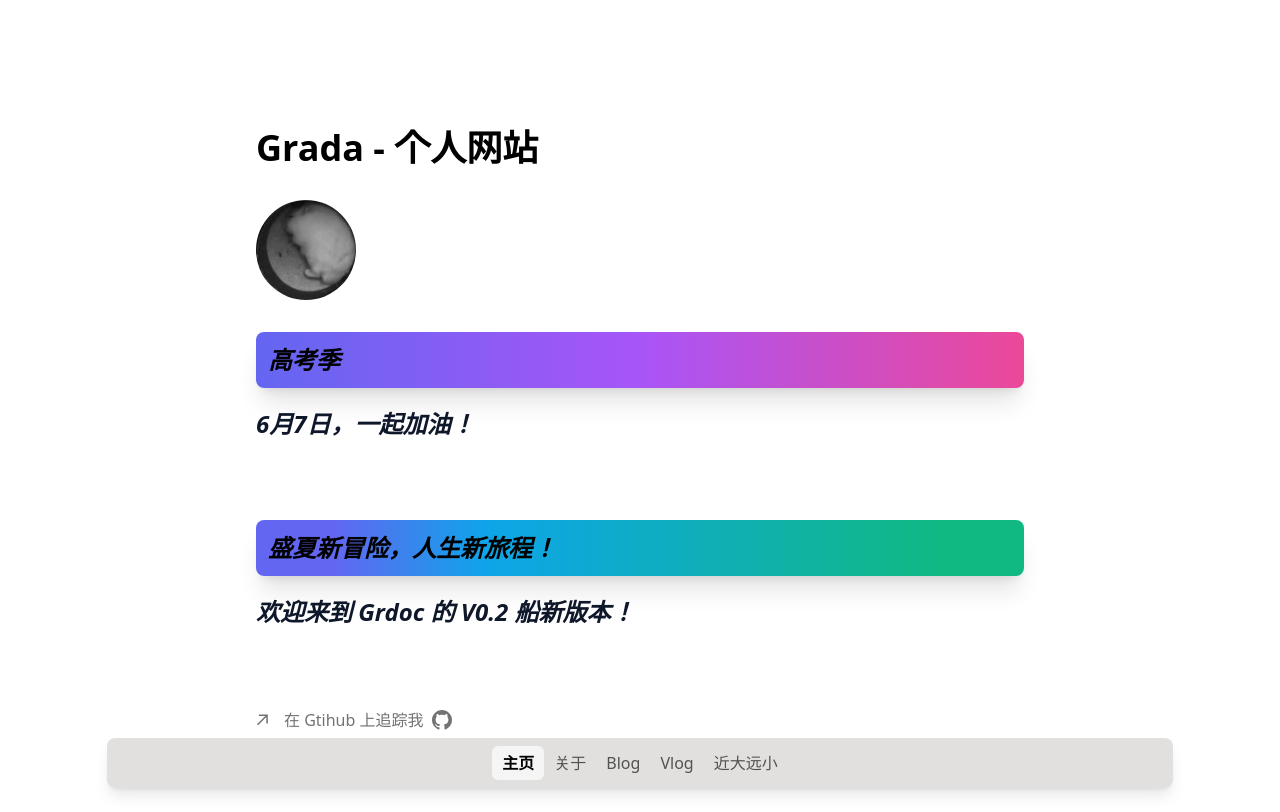
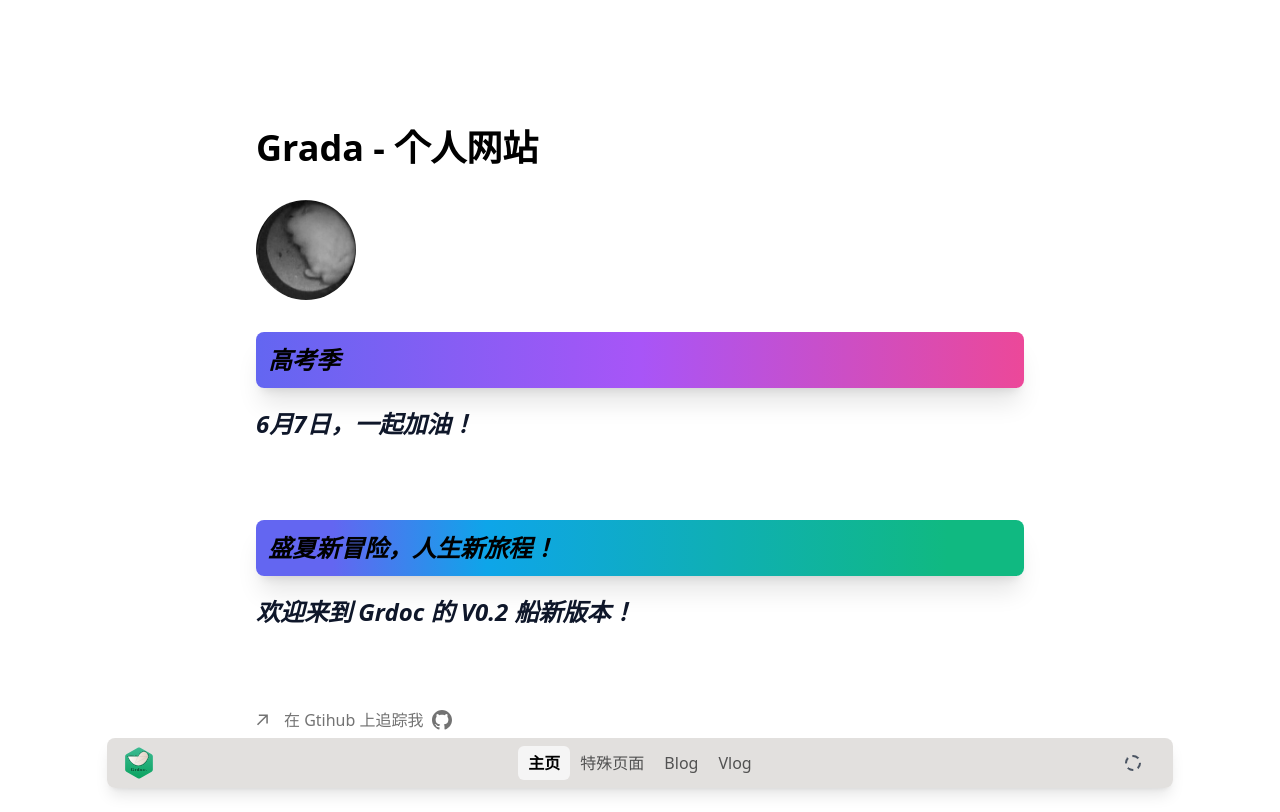
Before and after one commit to pentaoa/grdocapp, a Next.js app: page / in a window 1280 px wide. Built offline with nearby package versions, Linux system fonts and the light colour scheme.

Commit message:
🦠 优化 footer

```diff
--- a/app/about/page.tsx
+++ b/app/event/page.tsx
@@ -2,17 +2,16 @@ import type { Metadata } from 'next';
 import Link from 'next/link';
 
 export const metadata: Metadata = {
-  title: '关于',
-  description: '网站信息',
+  title: '特殊页面',
 };
 
 export default function AboutPage() {
   return (
     <section>
-      <h1 className="font-bold text-4xl my-4">关于</h1>
-      <p className="my-4 text-neutral-800 dark:text-neutral-200">
+      <h1 className="font-bold text-4xl my-4">特殊页面</h1>
+      <div className="my-4 text-neutral-800 dark:text-neutral-200">
           回看天际下中流，岩上无心云相逐。
-      </p>
+      </div>
 
       <article className="group my-4">
       <Link href="/blog/establish">
@@ -26,9 +25,9 @@ export default function AboutPage() {
           <h3 className="text-lg font-medium text-gray-900">
             建站小记
           </h3>
-        <p className="mt-2 line-clamp-3 text-sm/relaxed text-gray-500">
+        <div className="mt-2 line-clamp-3 text-sm/relaxed text-gray-500">
         在写这个网站的前一个网站的时候写的文章。时间大概在四月左右，我开始了建站的日程。
-        </p>
+        </div>
       </div>
       </Link>
       </article>
@@ -45,9 +44,9 @@ export default function AboutPage() {
           <h3 className="text-lg font-medium text-gray-900">
             更新日志
           </h3>
-        <p className="mt-2 line-clamp-3 text-sm/relaxed text-gray-500">
+        <div className="mt-2 line-clamp-3 text-sm/relaxed text-gray-500">
         网站的各个时间节点
-        </p>
+        </div>
       </div>
       </a>
       </article>
--- a/app/layout.tsx
+++ b/app/layout.tsx
@@ -31,7 +31,6 @@ export default function RootLayout({
 
       </body>
       <Footer />
-      <Billboard />
     </html>
   );
 }
--- a/app/page.tsx
+++ b/app/page.tsx
@@ -29,21 +29,21 @@ export default async function HomePage() {
       </div>
 
       <div className="my-8 ">
-        <p className="p-3 rounded-lg text-2xl font-semibold italic shadow-xl bg-gradient-to-r from-indigo-500 via-purple-500 to-pink-500">
+        <div className="p-3 rounded-lg text-2xl font-semibold italic shadow-xl bg-gradient-to-r from-indigo-500 via-purple-500 to-pink-500">
           高考季
-        </p>
-        <p className="my-5 text-2xl font-semibold italic text-slate-900">
+        </div>
+        <div className="my-5 text-2xl font-semibold italic text-slate-900">
           6月7日，一起加油！
-        </p>
+        </div>
       </div>
 
       <div className="my-20 ">
-        <p className="p-3 rounded-lg text-2xl font-semibold italic shadow-xl bg-gradient-to-r from-indigo-500 from-10% via-sky-500 via-30% to-emerald-500 to-90%">
+        <div className="p-3 rounded-lg text-2xl font-semibold italic shadow-xl bg-gradient-to-r from-indigo-500 from-10% via-sky-500 via-30% to-emerald-500 to-90%">
           盛夏新冒险，人生新旅程！
-        </p>
-        <p className="my-5 text-2xl font-semibold italic text-slate-900">
+        </div>
+        <div className="my-5 text-2xl font-semibold italic text-slate-900">
           欢迎来到 Grdoc 的 V0.2 船新版本！
-        </p>
+        </div>
       </div>
 
       <ul className="flex flex-col md:flex-row space-x-0 md:space-x-4 space-y-2 md:space-y-0 font-sm text-neutral-500 dark:text-neutral-400">
--- a/components/billboard.tsx
+++ b/components/billboard.tsx
@@ -1,10 +1,7 @@
 export default function Billboard() {
 
   return (
-    <div className="antialiased md:hidden fixed p-3 h-100 w-100 bg-stone-300 bg-opacity-70 backdrop-filter backdrop-blur-lg">
-      <h2 className="font-bold text-5xl ">
-        请使用电脑访问。
-      </h2>
+    <div className="">
     </div>
   );
 }
--- a/components/footer.tsx
+++ b/components/footer.tsx
@@ -10,8 +10,8 @@ const navItems = {
   '/': {
     name: '主页',
   },
-  '/about': {
-    name: '关于',
+  '/event': {
+    name: '特殊页面',
   },
   '/blog': {
     name: 'Blog',
@@ -19,21 +19,8 @@ const navItems = {
   '/vlog':{
     name: 'Vlog',
   },
-  '/jdyx': {
-    name: '近大远小',
-  },
 };
 
-function Logo() {
-  return (
-    <Link aria-label="Grada" href="/">
-      <img
-        src="/logo.svg"
-        className="h-7"
-      />
-    </Link>
-  );
-}
 
 export default function Footer() {
   let pathname = usePathname() || '/';
@@ -42,14 +29,17 @@ export default function Footer() {
   }
 
   return (
-    <div className="fixed justify-center flex max-h-16 mx-auto inset-x-0 lace-self-center shadow-lg shrink w-5/6 bg-stone-300 bg-opacity-70 backdrop-filter backdrop-blur-lg my-3 bottom-0 rounded-lg">
-      <div>
+    <div className="fixed justify-between flex mx-auto inset-x-0 shadow-lg shrink w-5/6 bg-stone-300 bg-opacity-70 backdrop-filter backdrop-blur-lg my-3 bottom-0 rounded-lg">
+      <div className="w-8 my-auto ml-4">
+        <img src="logo.svg" className=""></img>
+      </div>
+      <div className="mx-auto">
         <LayoutGroup>
           <nav
-            className="flex justify-center px-4 my-2 fade"
+            className="flex px-4 my-2 fade w-full"
             id="nav"
           >
-            <div className="flex justify-center overflow-x-auto flex-row w-full">
+            <div className="flex flex-row">
               {Object.entries(navItems).map(([path, { name }]) => {
                 const isActive = path === pathname;
                 return (
@@ -86,6 +76,9 @@ export default function Footer() {
           </nav>
         </LayoutGroup>
       </div>
+      <div className="w-8 my-auto mr-4">
+        <div className="loader h-4 w-4 border-2 hover:animate-spin border-gray-600 border-dashed rounded-full"></div>
+      </div>
     </div>
   );
 }
--- a/content/establish.mdx
+++ b/content/establish.mdx
@@ -24,14 +24,3 @@ author: 鲲鹏
 后续文章的更新频率应该不高，这个网站的 release 会在高考后会和大家见面。此外，网站的深色模式还没适配，请先凑合着用。
 
 世事如苍狗，生命终凋零。在隽永的文字中寻找更丰富的生命伸张，能纂刻在我们的记忆里，拓宽人们的交流面。有人说，”程序员是互联网时代的思想家“ ，言之凿凿。面对当前 AI 改变职场秩序，新一轮变革又是在他们手中诞生，而博客正是他们记录文字的场所，就像这个网站能让我们“程序地”思考问题，发表观点。告别铅与火，跨进光与电，融合数与网，希望我的网站能成功如同人类科技进步永不止息，为我的大学布局，为未来布局。
-
-### 建站费用
-
-- 域名（.site）：第一年7元
-- Web应用托管：按量计费，用了大概1.2元。
-- 图床费用算在 COS 内，我原本就在使用腾讯云对象储存，因此，几乎不用钱。
-- 腾讯云开发（个人版）：20元
-- Vercel：免费
-- GitHub：免费
-
-所以说，要实现一个这样的网站，费用大概是······7元！
```
